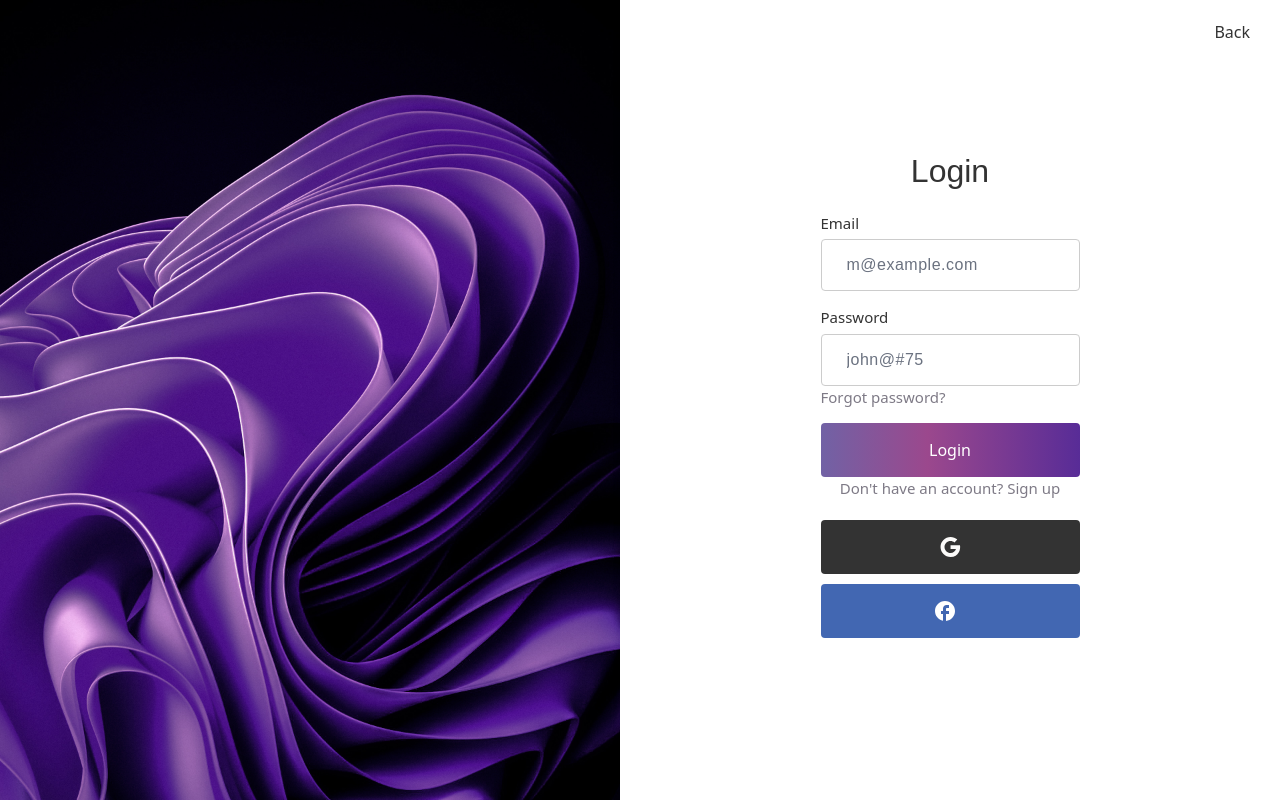
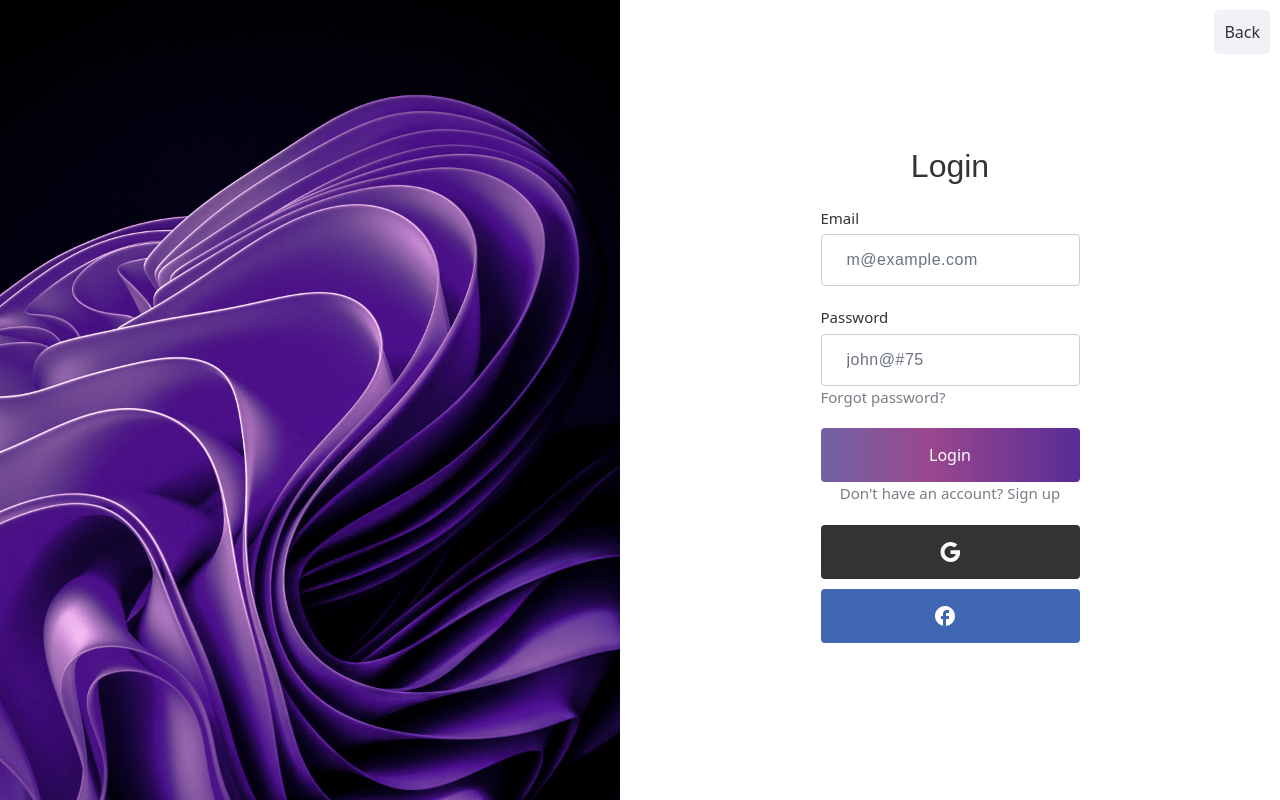
Before and after one commit to NeelRamnani/app_dashboard, a React (Vite) app: page /login in a window 1280 px wide. Built offline with nearby package versions, Linux system fonts and the light colour scheme.

Commit message:
middleware work done

```diff
--- a/src/App.jsx
+++ b/src/App.jsx
@@ -19,7 +19,7 @@ import ForgotPassword from './Auth/ForgotPassword';
 import SupportContact from './Pages/SupportContact';
 import PromptSuggest from './Pages/PromptSuggest';
 import AboutUs from './Pages/AboutUs';
-import PrivateRoute from './Components/PrivateRoute';
+import PrivateRoute from './Middleware/PrivateRoute';
 
 
 const Layout = ({ children }) => {
--- a/src/Auth/Login.jsx
+++ b/src/Auth/Login.jsx
@@ -1,6 +1,9 @@
 import React, { useState } from 'react';
 import FacebookOutlinedIcon from '@mui/icons-material/FacebookOutlined';
 import GoogleIcon from '@mui/icons-material/Google';
+import Visibility from '@mui/icons-material/Visibility';
+import VisibilityOff from '@mui/icons-material/VisibilityOff';
+import IconButton from '@mui/material/IconButton';
 import { Link, useNavigate } from 'react-router-dom';
 import './login.css';
 import axios from 'axios';
@@ -9,6 +12,7 @@ import { toast } from 'react-toastify';
 const Login = () => {
   const [email, setEmail] = useState('');
   const [password, setPassword] = useState('');
+  const [showPassword, setShowPassword] = useState(false);
   const [error, setError] = useState('');
   const navigate = useNavigate();
 
@@ -18,25 +22,24 @@ const Login = () => {
       const response = await axios.post('http://localhost:3000/login', {
         user: { email, password },
       });
-      const  token  = response.headers.authorization;
-      // console.log(response.headers.authorization)
+      const token = response.headers.authorization;
 
-      // Store the token in localStorage or other secure storage
       localStorage.setItem('token', token);
       const userName = response.data.status.data.user.name;
       localStorage.setItem('userName', userName);
 
-
-      // Show a loading toast and navigate to the dashboard
-      alert("success")
+      alert("success");
       navigate('/dashboard');
-      // After navigation, dismiss the loading toast and show a success toast
       setTimeout(() => {
         window.location.reload();
       }, 0.005);
     } catch (err) {
       alert('Invalid email or password');
     }
+  };
+
+  const handleClickShowPassword = () => {
+    setShowPassword(!showPassword);
   };
 
   return (
@@ -65,15 +68,23 @@ const Login = () => {
             <label htmlFor="password">Password</label>
             <div className="password-input-container">
               <input
-                type="password"
+                type={showPassword ? 'text' : 'password'}
                 id="password"
                 value={password}
                 onChange={(e) => setPassword(e.target.value)}
                 required
-                placeholder="john@#75"
-              />
+                placeholder="john@#75"/>
+
+            {/* //   <IconButton
+            //   aria-label="toggle password visibility"
+            //   onClick={handleClickShowPassword}
+            // >
+            //   {showPassword ? <VisibilityOff /> : <Visibility />}
+            // </IconButton> */}
+
               {error && <p className="error-message">{error}</p>}
             </div>
+
             <Link to='/forgotPassword'>Forgot password?</Link>
           </div>
           {error && <p className="error-message">{error}</p>}
--- a/src/Auth/login.css
+++ b/src/Auth/login.css
@@ -115,6 +115,36 @@ background: linear-gradient(90deg, rgba(113,98,165,1) 0%, rgba(155,72,141,1) 41%
     font-size: 16px;
     transition: background-color 0.3s ease;
   }
+  .form-group {
+    margin-bottom: 20px;
+  }
+
+  .password-group {
+    position: relative;
+  }
+
+  .password-input-container {
+    display: flex;
+    align-items: center;
+  }
+
+  .password-input {
+    width: calc(100% - 40px);
+    padding-right: 40px;
+  }
+
+  .toggle-password-visibility {
+    position: absolute;
+    right: 10px;
+  }
+  .back-button {
+    background-color: #f0f2f5;
+    border: none;
+    padding: 10px;
+    border-radius: 5px;
+    cursor: pointer;
+    margin-bottom: 20px;
+  }
 
   .submit-button:hover {
     background-color: #555;
--- a/src/Components/HomeScreenLayout/Nav.jsx
+++ b/src/Components/HomeScreenLayout/Nav.jsx
@@ -17,7 +17,7 @@ const Nav = () => {
       <nav>
         {/* Navbar Brand Logo */}
         <Link to='/'className="logo">
-          <img src="./img/logo.png" className="h-10" alt="" />
+          <img src="./img/logo.png" className="h-10"  />
        </Link>
         {/* Moblie Menu Toggle Button (Offcanvas Button) */}
         <div className="lg:hidden flex items-center ms-auto px-2.5">
--- a/src/Components/Navbar.jsx
+++ b/src/Components/Navbar.jsx
@@ -3,6 +3,7 @@ import React, { useEffect, useState } from 'react';
 import { Link } from 'react-router-dom'
 import { useNavigate } from 'react-router-dom';
 import './init8a54';
+import { toast } from 'react-toastify';
 
 
 
@@ -16,6 +17,7 @@ const Navbar = () => {
     localStorage.removeItem('userName');
 
     // Redirect to the login page
+    alert("Logging out");
     navigate('/login');
   };
   const userName = localStorage.getItem('userName');
--- a/src/utils/auth.js
+++ /dev/null
@@ -1,4 +0,0 @@
-// auth.js
-export const isAuthenticated = () => {
-    return !!localStorage.getItem('token');
-  };
```
Also changed, not shown: src/Components/logout.jsx (deleted, +0 -22 lines), src/Middleware/PrivateRoute.jsx (renamed from src/Components/PrivateRoute.jsx).
